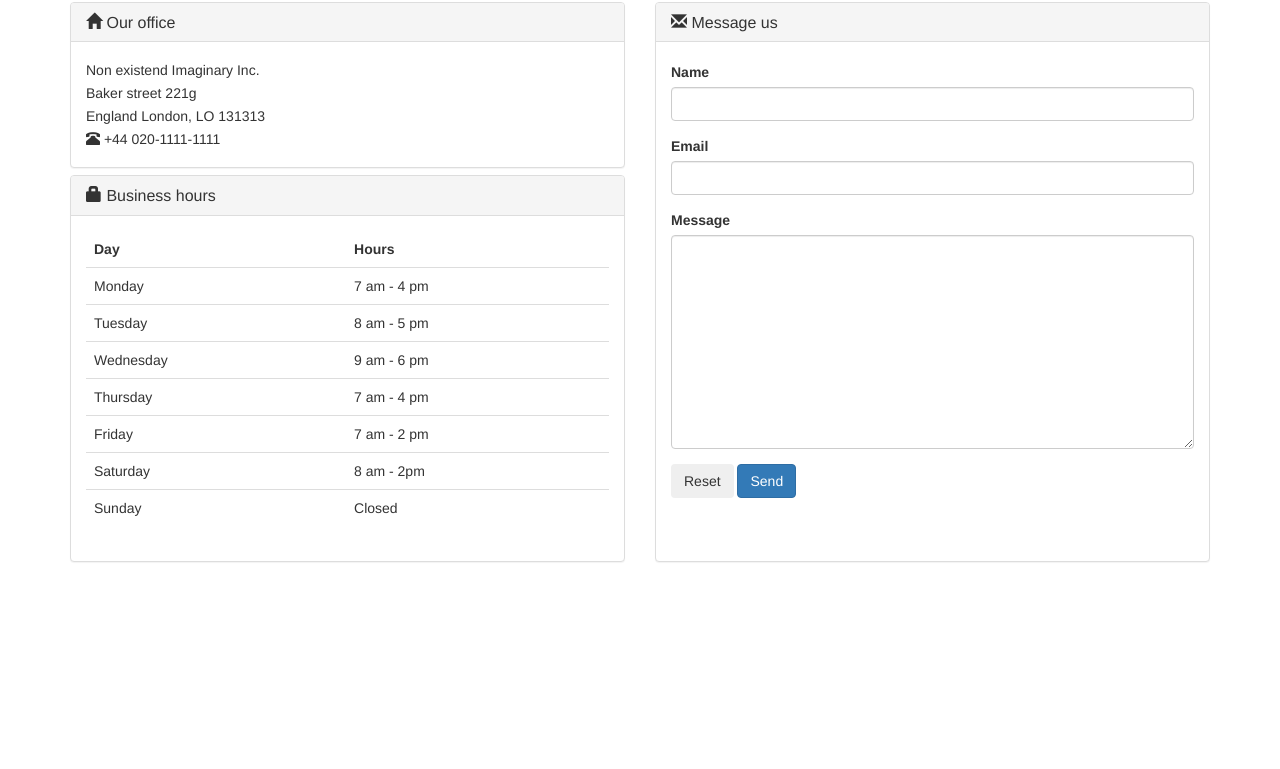
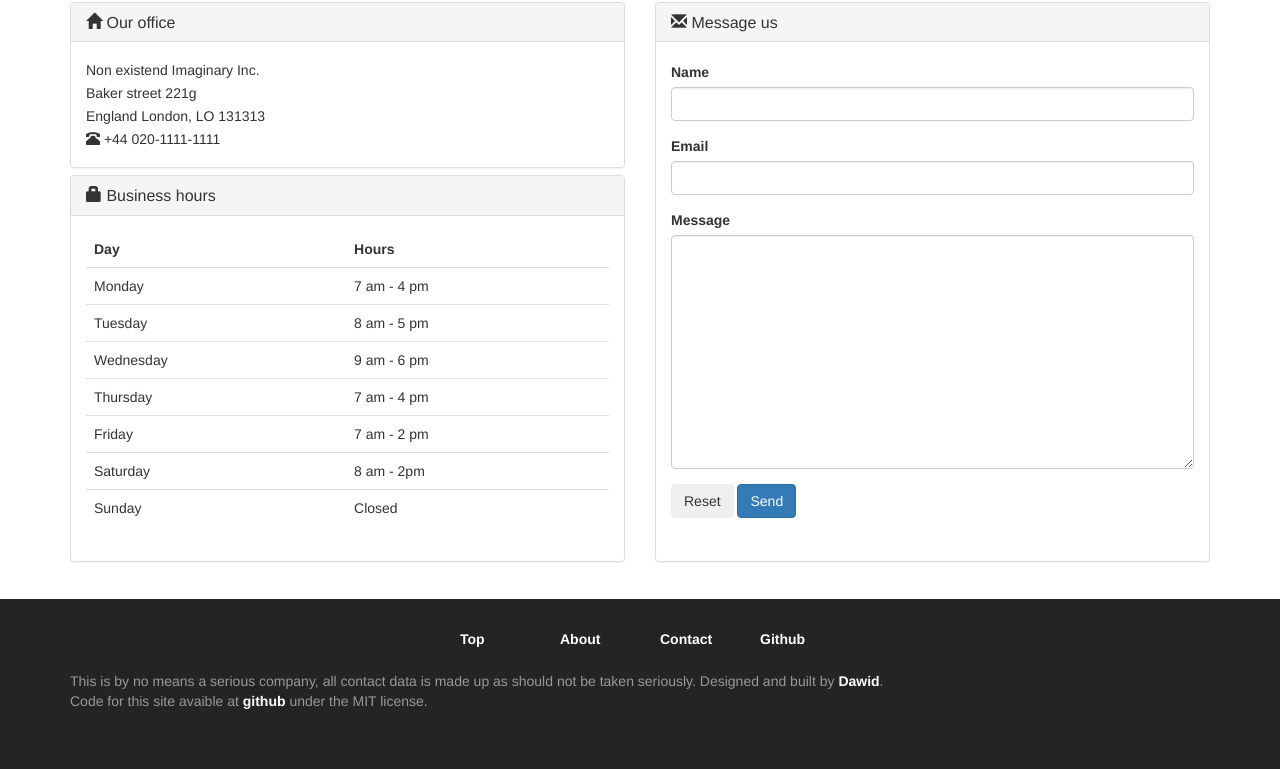
Before and after one commit to Taximan/CarFixr.io, a website built with webpack: page src/index.html in a window 1280 px wide. Shown: the part 1407-2176 px from the top of the page. Before the commit the page ends 1976 px from the top, so only its background shows below. Built offline with nearby package versions, Linux system fonts and the light colour scheme.

Commit message:
UI for footer is DONE

```diff
--- /dev/null
+++ b/src/css/footer.css
@@ -0,0 +1,47 @@
+html body .app-footer {
+  margin-top: 30px;
+  min-height: 170px;
+  background-color: rgba(0, 0, 0, .86);
+  color: rgb(153, 151, 156);
+
+}
+
+html body .app-footer a {
+  color: white;
+  font-weight: 600;
+  border-bottom: 10px solid transparent;
+  text-decoration: none;
+  padding-bottom: 3px;
+  cursor: pointer;
+}
+
+html body .app-footer a:active, html body .app-footer a:hover {
+  text-decoration: none;
+  border-bottom: 3px solid white;
+}
+
+
+html body .app-footer .app-footer-links {
+
+}
+
+
+html body .app-footer .app-footer-links ul {
+  display: flex;
+  flex-flow: row wrap;
+  justify-content: center;
+  align-items: center;
+  width: 100%;
+  padding-bottom: 12px;
+  padding-top: 30px;
+  list-style: none;
+}
+
+html body .app-footer .app-footer-links li {
+  width: 100px;
+}
+
+html body .app-footer .app-footer-note p {
+  margin: 0;
+  display: inline-block;
+}
--- a/src/index.html
+++ b/src/index.html
@@ -18,7 +18,7 @@
     ${require('./partials/header.html')}
     ${require('./partials/about.html')}
     ${require('./partials/contact.html')}
-
+    ${require('./partials/footer.html')}
 
   </div>
   <!-- webpack wil inject bundle.js here -->
--- a/src/index.js
+++ b/src/index.js
@@ -4,6 +4,8 @@ import './css/navigation.css';
 import './css/header.css';
 import './css/about.css';
 import './css/contact.css';
+import './css/footer.css';
+
 
 import jquery from 'jquery';
 import 'imports?jQuery=jquery!./js/bootstrap.js';
--- a/src/partials/contact.html
+++ b/src/partials/contact.html
@@ -77,7 +77,7 @@ glyphicon glyphicon-phone-alt"></span> +44 020-1111-1111</div>
               </div>
               <div class="form-group">
                 <label for="contact-input-message">Message</label>
-                <textarea id=contact-textarea-message"" cols="30" rows="10" class="form-control"></textarea>
+                <textarea id=contact-textarea-message"" cols="30" rows="11" class="form-control"></textarea>
               </div>
               <button type="reset" class="btn">Reset</button>
               <button type="submit" class="btn btn-primary">Send</button>
--- /dev/null
+++ b/src/partials/footer.html
@@ -0,0 +1,28 @@
+<footer class="app-footer">
+  <div class="container">
+    <div class="app-footer-links">
+      <ul>
+        <li>
+          <a href="#">Top</a>
+        </li>
+        <li>
+          <a href="#">About</a>
+        </li>
+        <li>
+          <a href="#">Contact</a>
+        </li>
+        <li>
+          <a href="#">Github</a>
+        </li>
+      </ul>
+    </div>
+    <div class="app-footer-note">
+      <p>This is by no means a serious company, all contact data is made up as should not be taken seriously. </p>
+
+      <p>Designed and built by <a href="http://github.com/taximan">Dawid</a>.</p>
+
+      <p>Code for this site avaible at <a href="#">github</a> under the MIT license.</p>
+
+    </div>
+  </div>
+</footer>
```
